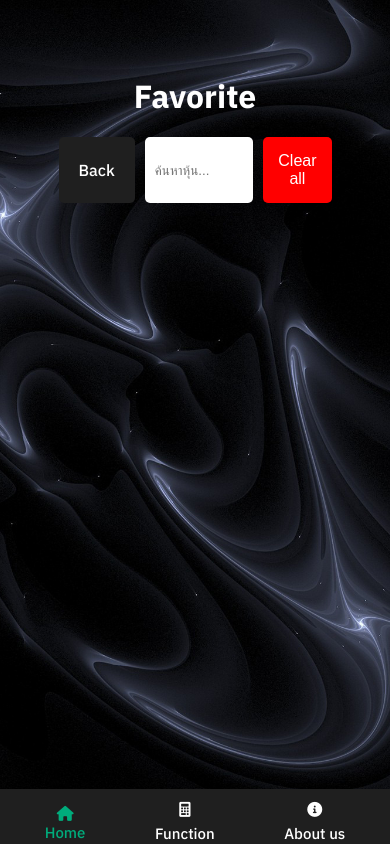
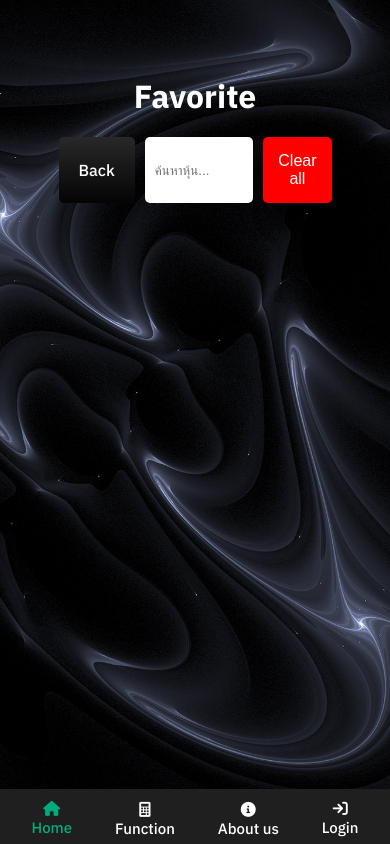
Before and after one commit to krisapat/currencyAPP, a PHP site: page /currencyAPP/fav.html in a window 390 px wide. Run offline with PHP 8.4, Linux system fonts and the light colour scheme; some web fonts are replaced.

Commit message:
Add files via upload

```diff
--- a/CurrencyConverter.html
+++ b/CurrencyConverter.html
@@ -47,6 +47,11 @@
             <i class="fas fa-info-circle"></i>
             <p>About us</p>
         </a>
+        <!-- เพิ่ม login -->
+        <form action="../currencyApp/loginSystem/regPage.php">
+            <i class="fa-solid fa-arrow-right-to-bracket"></i>
+            <input class="login-btn" type="submit" value="Login" />
+        </form>
     </div>
     <!--navbar end-->
     <div class="bigbox">
--- a/Whatifinvestment.html
+++ b/Whatifinvestment.html
@@ -46,6 +46,11 @@
             <i class="fas fa-info-circle"></i>
             <p>About us</p>
         </a>
+        <!-- เพิ่ม login -->
+        <form action="../currencyApp/loginSystem/regPage.php">
+            <i class="fa-solid fa-arrow-right-to-bracket"></i>
+            <input class="login-btn" type="submit" value="Login" />
+        </form>
     </div>
     <!--navbar end-->
     <div class="bigbox">
--- a/aboutus.html
+++ b/aboutus.html
@@ -46,6 +46,11 @@
             <i class="fas fa-info-circle"></i>
             <p>About us</p>
         </a>
+        <!-- เพิ่ม login -->
+        <form action="../currencyApp/loginSystem/regPage.php">
+            <i class="fa-solid fa-arrow-right-to-bracket"></i>
+            <input class="login-btn" type="submit" value="Login" />
+        </form>
     </div>
     <!--navbar end-->
     <h1 class="head">Member</h1>
--- a/dca.html
+++ b/dca.html
@@ -46,6 +46,11 @@
             <i class="fas fa-info-circle"></i>
             <p>About us</p>
         </a>
+        <!-- เพิ่ม login -->
+        <form action="../currencyApp/loginSystem/regPage.php">
+            <i class="fa-solid fa-arrow-right-to-bracket"></i>
+            <input class="login-btn" type="submit" value="Login" />
+        </form>
     </div>
     <!--navbar end-->
     <div class="bigbox">
--- a/fav.html
+++ b/fav.html
@@ -47,6 +47,11 @@
             <i class="fas fa-info-circle"></i>
             <p>About us</p>
         </a>
+        <!-- เพิ่ม login -->
+        <form action="../currencyApp/loginSystem/regPage.php">
+            <i class="fa-solid fa-arrow-right-to-bracket"></i>
+            <input class="login-btn" type="submit" value="Login" />
+        </form>
     </div>
     <!--navbar-->
     <h1 class="head">Favorite</h1>
--- a/index.html
+++ b/index.html
@@ -47,6 +47,11 @@
             <i class="fas fa-info-circle"></i>
             <p>About us</p>
         </a>
+        <!-- เพิ่ม login -->
+        <form action="../currencyApp/loginSystem/regPage.php">
+            <i class="fa-solid fa-arrow-right-to-bracket"></i>
+            <input class="login-btn" type="submit" value="Login" />
+        </form>
     </div>
     <!--navbar-->
     <h1 class="head">List of assets</h1>
--- a/mainfunction.html
+++ b/mainfunction.html
@@ -46,6 +46,11 @@
             <i class="fas fa-info-circle"></i>
             <p>About us</p>
         </a>
+        <!-- เพิ่ม login -->
+        <form action="../currencyApp/loginSystem/regPage.php">
+            <i class="fa-solid fa-arrow-right-to-bracket"></i>
+            <input class="login-btn" type="submit" value="Login" />
+        </form>
     </div>
     <!--navbar end-->
     <div class="conetentmem">
--- a/mainhome.css
+++ b/mainhome.css
@@ -26,18 +26,20 @@ body {
     /*justify-content: center;*/
     padding: 10px;
 }
-.item-head{
+
+.item-head {
     display: flex;
     justify-content: space-between;
     align-items: center;
 }
+
 .item,
 .favorite-item {
     border: 1px solid #ccc;
     padding: 15px;
     border-radius: 8px;
-    background: #1f1f1f;
-    box-shadow: 2px 2px 5px rgba(0, 0, 0, 0.1);
+    background: linear-gradient(180deg, #282828, #040404);
+
 }
 
 .favorite-btn {
@@ -46,19 +48,22 @@ body {
     color: #ffffff;
     font-size: 25px;
 }
+
 /*nav*/
 .logo h1 {
     font-size: 30px;
     color: #ffffff;
     margin-left: 20px;
 }
-.login-btn{
+
+.login-btn {
     background-color: transparent;
     border: none;
     color: #ffffff;
     font-size: 16px;
 
 }
+
 @media (min-width: 768px) {
     .navbar {
         display: flex;
@@ -84,6 +89,7 @@ body {
         align-items: center;
         transition: 0.3s;
     }
+
     .menu-item:hover {
         transform: scale(1.1);
         color: #00ac7c;
@@ -102,6 +108,10 @@ body {
     }
 
     .menu-item i {
+        margin-right: 8px;
+    }
+
+    form i {
         margin-right: 8px;
     }
 
@@ -136,7 +146,8 @@ body {
         text-decoration: none;
         transition: 0.3s;
     }
-    .bottom-nav .menu-item:hover{
+
+    .bottom-nav .menu-item:hover {
         transform: scale(1.1);
         color: #00ac7c;
     }
@@ -146,7 +157,7 @@ body {
         text-align: center;
         text-decoration: none;
         font-size: 15px;
-        margin-top: 5px;
+
     }
 
     .bottom-nav .menu-item-home i {
@@ -161,13 +172,33 @@ body {
 
     .bottom-nav .menu-item p {
         font-size: 15px;
+    }
+
+    .bottom-nav form {
+        display: flex;
+        flex-direction: column;
+        justify-content: center;
+        align-items: center;
+    }
+
+    .bottom-nav form i {
+        font-size: 15px;
         margin-top: 5px;
     }
+
+    .bottom-nav form input {
+        font-size: 15px;
+        margin-top: 2px;
+        font-family: "IBM Plex Sans", serif;
+        font-weight: 500;
+    }
 }
+
 /*nav*/
 .head {
     margin-top: 75px;
 }
+
 .search-container {
     width: 70%;
     display: flex;
@@ -182,8 +213,9 @@ body {
     border-radius: 5px;
     border: none;
 }
-.fav-link{
-    background-color: #1f1f1f;
+
+.fav-link {
+    background: linear-gradient(180deg, #282828, #040404);
     color: #ffffff;
     text-decoration: none;
     padding: 20px;
@@ -193,6 +225,7 @@ body {
     justify-content: center;
     align-items: center;
 }
+
 .clear-btn {
     background: red;
     color: white;
@@ -204,6 +237,7 @@ body {
     justify-content: center;
     align-items: center;
 }
-.box{
+
+.box {
     height: 55px;
 }
```
Also changed, not shown: CurrencyConverter.css (+31 -4 lines), Whatifinvestment.css (+33 -6 lines), aboutus.css (+31 -4 lines), dca.css (+31 -4 lines), mainfunction.css (+31 -4 lines).
